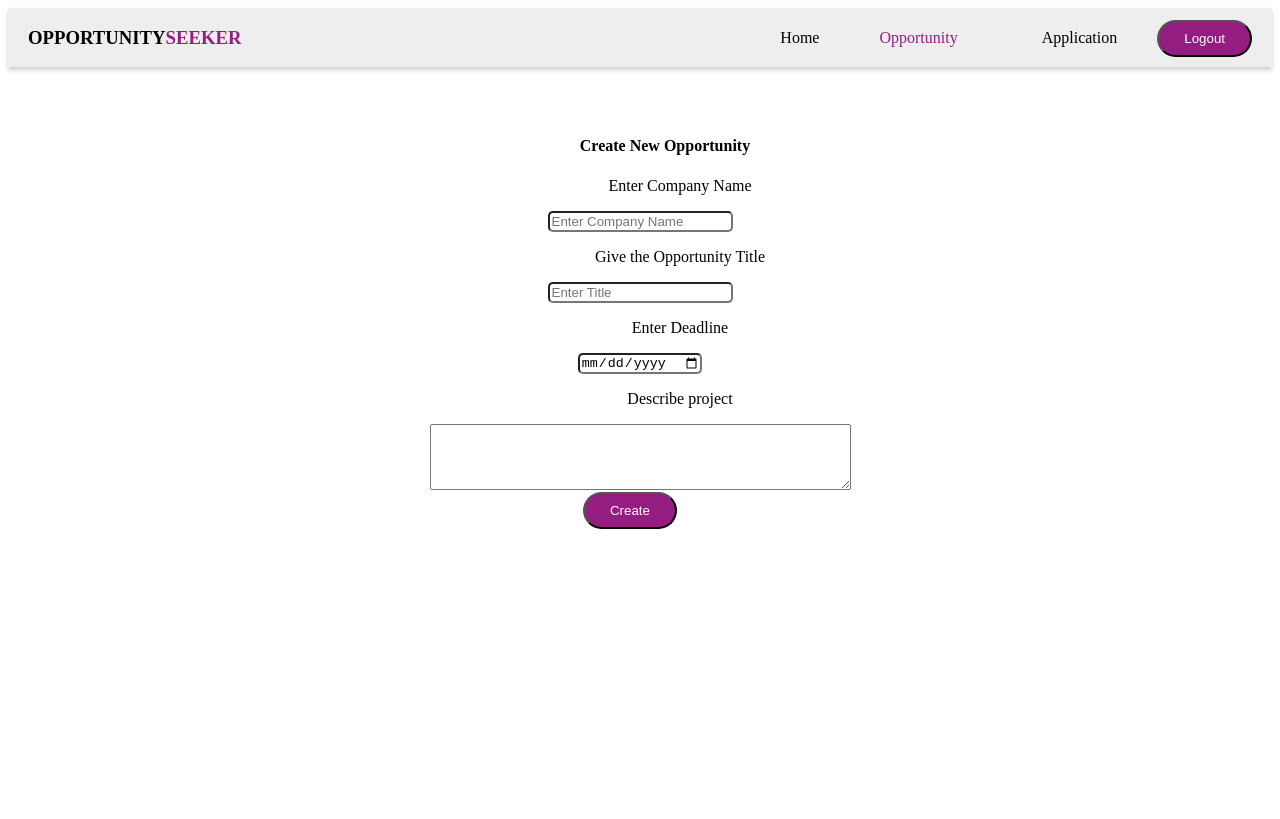
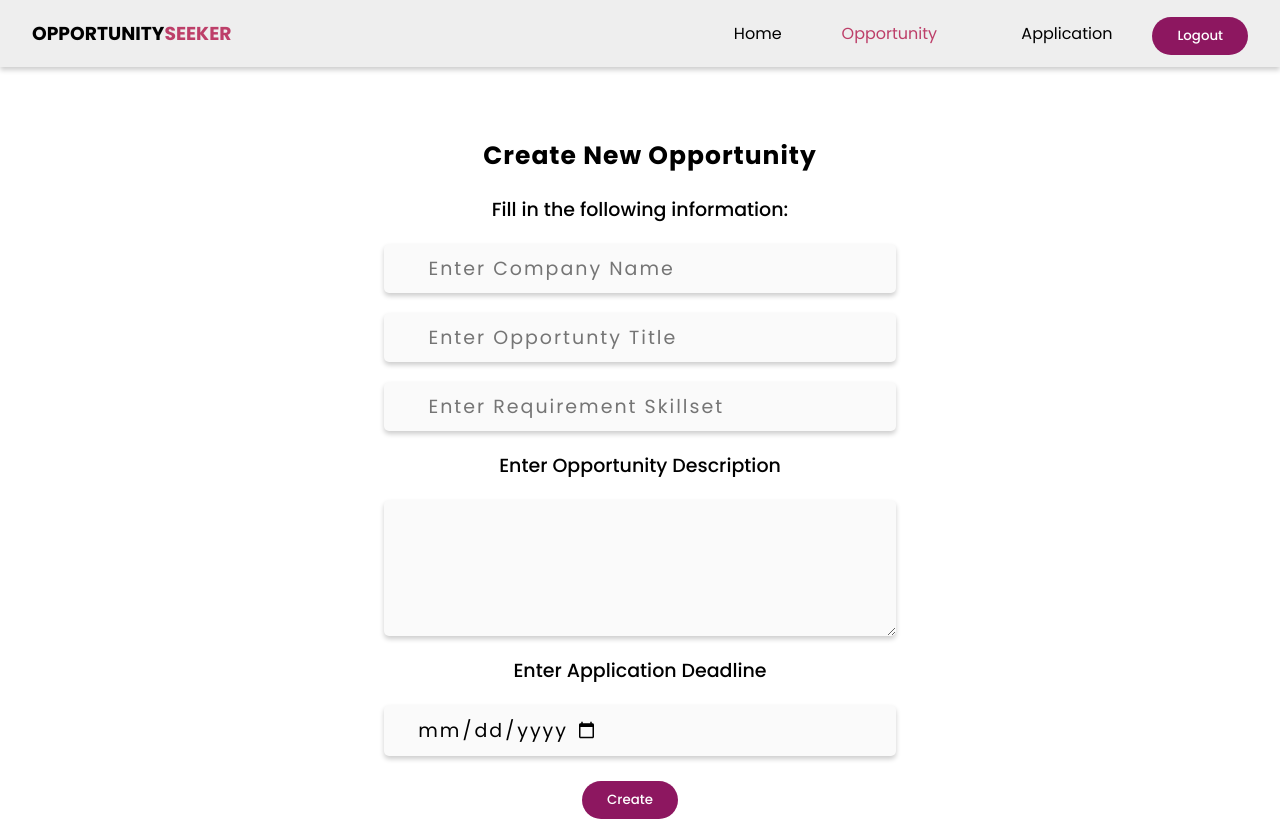
Before and after one commit to Becksayuk/Opportunity-Management-System, a plain HTML site: page apdashboard2.html in a window 1280 px wide. Drawn offline with Linux system fonts and the light colour scheme.

Commit message:
Modified

```diff
--- a/apdashboard.css
+++ b/apdashboard.css
@@ -1,46 +1,44 @@
-form{
+@import url("https://fonts.googleapis.com/css?family=Poppins:200,300,400,500,600,700,800,900&display=swap");
+* {
+  margin: 0;
+  padding: 0;
+  box-sizing: border-box;
+  font-family: "Poppins", sans-serif;
+}
+body {
+  box-sizing: border-box;
+  margin: 0;
+  font-family: Manrope, sans-serif, Arial, Helvetica, sans-serif;
+}
+form {
   display: flex;
   border-color: white;
-    border-top-color: #951D82;
+  border-top-color: #951d82;
   border-style: solid;
   text-align: center;
   margin-top: 120px;
   width: 600px;
   margin-left: 400px;
   padding-bottom: 10px;
-    box-shadow: 0 3px 5px 0 rgba(0,0,0,0.2);
+  box-shadow: 0 3px 5px 0 rgba(0, 0, 0, 0.2);
   height: 600px;
 }
-.snippet{
+.snippet {
   text-align: center;
-
 }
-button{
-    margin-top: 20px;
-    padding: 9px 25px;
-    background-color: #951D82;
-    border-radius: 50px;
-    transition: all 0.3s ease 0s;
-    cursor: pointer;
-    margin-right: 20px;
-    color: white;
-}
-p{
-    margin-left: 80px;
-}
-.check{
+.check {
   text-align: start;
 }
-input{
-    margin-top: 0px;
-    border-radius: 5px;
+section {
+  width: 100%;
+  text-align: center;
 }
-.snippets2{
+.snippets2 {
   text-align: center;
 }
 .GFG {
-    background-color: #951D82;
-    color:white;
+  background-color: #951d82;
+  color: white;
   border-radius: 10px;
   padding: 5px 10px;
   text-align: center;
@@ -48,79 +46,120 @@ input{
   font-size: 20px;
   margin: 10px 30px;
   cursor: pointer;
-    text-decoration:none;
-    box-shadow: 0 3px 5px 0 rgba(0,0,0,0.2);
+  text-decoration: none;
+  box-shadow: 0 3px 5px 0 rgba(0, 0, 0, 0.2);
 }
-.nav{
+
+.nav {
   background-color: rgba(0, 0, 0, 0.066);
   justify-content: flex-end;
   display: flex;
   align-items: center;
-    padding: 30px 10px;
-    padding: 0;
-    box-shadow: 0 3px 5px 0 rgba(0,0,0,0.2);
+  padding: 12px;
+  box-shadow: 0 3px 5px 0 rgba(0, 0, 0, 0.2);
 }
 
-li, a{
-
+li,
+a {
   color: black;
   text-decoration: none;
-
 }
-li{
+li {
   list-style: none;
   display: inline-block;
   padding: 0px 20px;
 }
 
-li a{
-
+li a {
   transition: all 0.3s ease 0s;
   margin-right: 20px;
 }
-a:hover{
-    color:#951D82;
+a:hover {
+  color: #bd3f69;
 }
-button{
+button {
   padding: 9px 25px;
-    background-color: #951D82;
+  background-color: #8d1760;
   border-radius: 50px;
   transition: all 0.3s ease 0s;
   cursor: pointer;
+  margin-top: 5px;
   margin-right: 20px;
-    margin-top: 2px;
+  outline: none;
+  font-weight: 500;
+  border: none;
   color: white;
 }
-button:hover{
-    background-color: #420738;
+button:hover {
+  background-color: #bd3f69;
 }
-h3{
+h3 {
   margin-right: auto;
   margin-left: 20px;
 }
-mark{
-    background-color: rgba(0, 0, 0, 0) ;
-    color: #951D82;
+mark {
+  background-color: rgba(0, 0, 0, 0);
+  color: #bd3f69;
 }
-.recent{
+.recent {
   margin-left: 1000px;
 }
-.profile{
+.profile {
   background-color: #951d8158;
   width: 250px;
   height: 400px;
   margin-left: 30px;
 }
-.prof{
+.prof {
   margin-top: 20px;
 }
-h4{
-    margin-left: 50px;
+h4 {
+  margin-left: 20px;
   margin-top: 70px;
+  margin-bottom: 20px;
+  font-size: 25px;
+  letter-spacing: 1px;
 }
-.create{
-    text-align: center;
+p {
+  font-size: 19px;
+  font-weight: 500;
 }
-section{
-    text-align: center;
+.create input {
+  background-color: rgb(250, 250, 250);
+  text-align: left;
+  width: 40%;
+  letter-spacing: 2px;
+  display: flex;
+  margin: 20px;
+  margin-left: 30%;
+  outline: none;
+  text-indent: 7%;
+  border: none;
+  padding: 10px;
+  box-shadow: 0 3px 5px 0 rgba(0, 0, 0, 0.2);
+  border-radius: 5px;
+  cursor: pointer;
+  font-size: 19px;
+  color: black;
 }
+#w3review {
+  background-color: rgb(250, 250, 250);
+  text-align: left;
+  width: 40%;
+  letter-spacing: 2px;
+  display: flex;
+  margin: 20px;
+  margin-left: 30%;
+  outline: none;
+  text-indent: 7%;
+  border: none;
+  padding: 10px;
+  box-shadow: 0 3px 5px 0 rgba(0, 0, 0, 0.2);
+  border-radius: 5px;
+  cursor: pointer;
+  font-size: 19px;
+  color: black;
+}
+section a {
+  color: white;
+}
--- a/apdashboard2.html
+++ b/apdashboard2.html
@@ -4,7 +4,7 @@
     <meta http-equiv="X-UA-Compatible" content="IE=edge">
     <meta name="viewport" content="width=device-width, initial-scale=1.0">
     <link rel="stylesheet" href="apdashboard.css" type="text/css">
-    <title>Creator</title>
+    <title>Creator Dashboard 2</title>
 </head>
 <body>
     <header>
@@ -21,17 +21,18 @@
     <section>
          <div class="create">
             <h4>Create New Opportunity</h4>
-            <p>Enter Company Name </p>
-            <input type="text" placeholder="Enter Company Name"/>
-            <p>Give the Opportunity Title </p>
-            <input type="text" placeholder="Enter Title"/>
-            <p>Enter Deadline </p>
-            <input type="date"/>
-            <p>Describe project</p>
-            <textarea id="w3review" name="w3review" rows="4" cols="50">
-            </textarea>
+            <p>Fill in the following information:</p>
+            <input type="text" placeholder="Enter Company Name">
+            <input type="text" placeholder="Enter Opportunty Title">
+            <input type="text" placeholder="Enter Requirement Skillset">
+            <p>Enter Opportunity Description<p/>
+                <textarea id="w3review" name="w3review" rows="4" cols="50">
+                </textarea>
+            <p>Enter Application Deadline</p>
+            <input type="date">
+
         </div>
-        <button>Create</button></a>
+        <button><a href="#">Create</a></button>
     </section>
 </body>
 </html>
--- a/styles3.css
+++ b/styles3.css
@@ -42,16 +42,19 @@ li a {
   margin-right: 20px;
 }
 a:hover {
-  color: #951d82;
+  color: #bd3f69;
 }
 .logout button {
   padding: 9px 25px;
-  background-color: #951d82;
   border-radius: 50px;
-  transition: all 0.3s ease 0s;
+  margin-right: 20px;
+  background-color: #8d1760;
+  color: #fff;
+  outline: none;
+  border: none;
+  text-align: center;
+  font-weight: 500;
   cursor: pointer;
-  margin-right: 20px;
-  color: white;
 }
 .search input[type="text"] {
   border-radius: 20px;
@@ -60,7 +63,7 @@ a:hover {
   width: 80%;
 }
 .logout button:hover {
-  background-color: #420738;
+  background: #bd3f69;
 }
 h3 {
   margin-right: auto;
@@ -68,38 +71,37 @@ h3 {
 }
 mark {
   background-color: rgba(0, 0, 0, 0);
-  color: #951d82;
+  color: #bd3f69;
 }
 .leftside {
   width: 33%;
-  background-color: rgb(212, 212, 212);
 }
 .middleside {
   width: 34%;
-  background-color: rgb(202, 202, 202);
 }
 .middleside button {
   padding: 9px 25px;
-  margin-left: 40%;
-  background-color: #951d82;
+  margin-left: 42%;
+  background-color: #8d1760;
+  outline: none;
+  border: none;
   border-radius: 50px;
-  transition: all 0.3s ease 0s;
+  font-weight: 500;
   cursor: pointer;
   margin-right: 20px;
   color: white;
 }
 .middleside button:hover {
-  background-color: #420738;
+  background-color: #bd3f69;
 }
 .rightside {
   width: 33%;
-  background-color: rgb(214, 214, 214);
 }
 .formBx {
   margin: 40px 130px 50px 130px;
   border: none;
   box-shadow: 0 3px 5px 0 rgba(0, 0, 0, 0.2);
-  border-top: 3px solid #951d82;
+  border-top: 3px solid #8d1760;
   height: 37%;
   padding: 30px;
   border-radius: 10px;
@@ -109,7 +111,7 @@ mark {
   letter-spacing: 1px;
 }
 .formBx a {
-  color: #951d82;
+  color: #bd3f69;
 }
 .formBx p {
   font-size: 19px;
@@ -123,13 +125,19 @@ mark {
 }
 .cancel_delete button {
   background-color: black;
+  border: none;
+  outline: none;
+  font-weight: 500;
 }
 .cancel_delete button:hover {
   background-color: rgb(77, 77, 77);
 }
 .pending button {
-  background-color: #951d82;
+  background-color: #8d1760;
+  border: none;
+  outline: none;
+  font-weight: 500;
 }
 .pending button:hover {
-  background-color: #420738;
+  background: #bd3f69;
 }
--- a/stylesapplicant.css
+++ b/stylesapplicant.css
@@ -36,15 +36,18 @@ li a {
   margin-right: 20px;
 }
 a:hover {
-  color: #951d82;
+  color: #bd3f69;
 }
 .logout button {
   padding: 9px 25px;
-  background-color: #951d82;
+  background-color: #8d1760;
   border-radius: 50px;
   transition: all 0.3s ease 0s;
   cursor: pointer;
   margin-right: 20px;
+  outline: none;
+  font-weight: 500;
+  border: none;
   color: white;
 }
 .buttons {
@@ -66,6 +69,7 @@ a:hover {
   padding: 20px;
   width: 90%;
   letter-spacing: 2px;
+  outline: none;
   display: block;
   border: none;
   box-shadow: 0 3px 5px 0 rgba(0, 0, 0, 0.2);
@@ -81,6 +85,7 @@ a:hover {
   width: 95%;
   letter-spacing: 2px;
   display: block;
+  outline: none;
   border: none;
   box-shadow: 0 3px 5px 0 rgba(0, 0, 0, 0.2);
   border-radius: 5px;
@@ -110,16 +115,16 @@ a:hover {
   width: 80%;
 }
 .logout button:hover {
-  background-color: #420738;
+  background: #bd3f69;
 }
 .viewall button:hover {
-  background-color: #420738;
+  background: #bd3f69;
 }
 .viewall1 button:hover {
-  background-color: #420738;
+  background: #bd3f69;
 }
 .viewallopp button:hover {
-  background-color: #420738;
+  background: #bd3f69;
 }
 h3 {
   margin-right: auto;
@@ -127,7 +132,7 @@ h3 {
 }
 mark {
   background-color: rgba(0, 0, 0, 0);
-  color: #951d82;
+  color: #bd3f69;
 }
 section {
   position: relative;
@@ -154,7 +159,7 @@ section {
 .formBx {
   border: none;
   border-radius: 10px;
-  background: #f5e2f1;
+  background: #f5e6f3;
   height: 65%;
   margin: -65px 180px 0px 10px;
 }
@@ -176,8 +181,11 @@ section {
 .viewall1 button {
   margin-left: 80%;
   padding: 9px 25px;
-  background-color: #951d82;
+  background-color: #8d1760;
   border-radius: 50px;
+  border: none;
+  outline: none;
+  font-weight: 500;
   transition: all 0.3s ease 0s;
   cursor: pointer;
   color: white;
@@ -185,18 +193,25 @@ section {
 .viewall button {
   margin-left: 45%;
   padding: 9px 25px;
-  background-color: #951d82;
   border-radius: 50px;
-  transition: all 0.3s ease 0s;
+  margin-right: 20px;
+  background-color: #8d1760;
+  color: #fff;
+  outline: none;
+  border: none;
+  text-align: center;
+  font-weight: 500;
   cursor: pointer;
-  color: white;
 }
 .viewallopp button {
   margin-left: 83%;
   padding: 9px 25px;
-  background-color: #951d82;
   border-radius: 50px;
-  transition: all 0.3s ease 0s;
   cursor: pointer;
-  color: white;
+  background-color: #8d1760;
+  color: #fff;
+  outline: none;
+  border: none;
+  text-align: center;
+  font-weight: 500;
 }
```
Also changed, not shown: apdashboard.html (+41 -15 lines), apdashboard3.html (renamed from applicantdashboard3.html, +1 -2 lines). Lines whose indentation alone changed are shown as unchanged.
